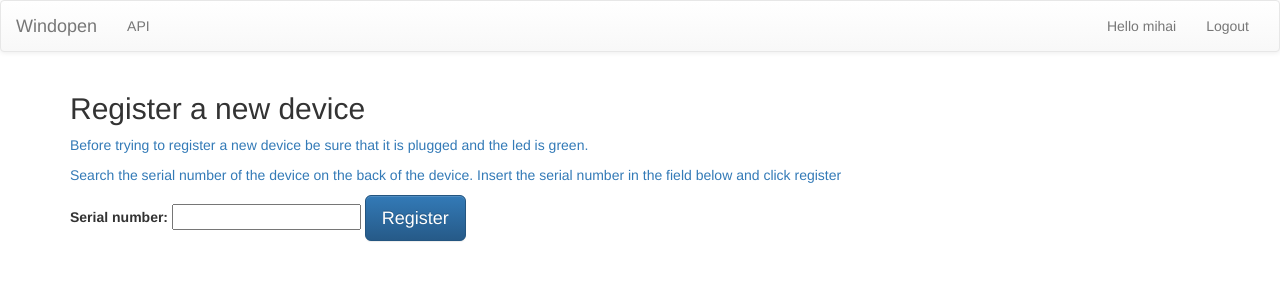
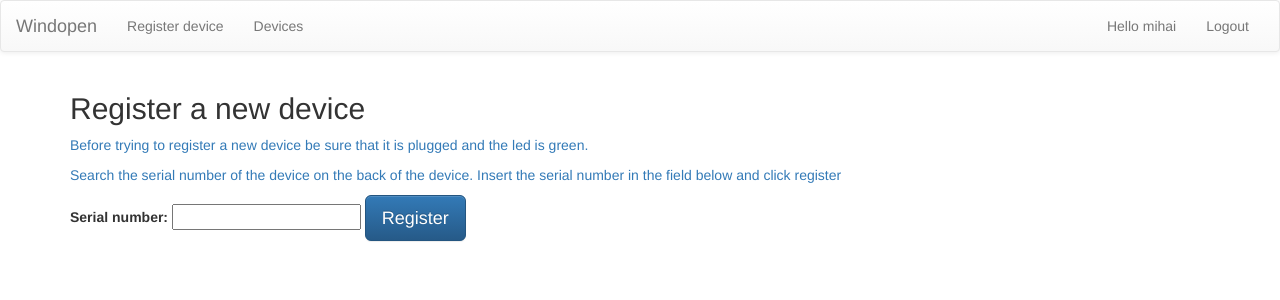
Before and after one commit to mihai-dobre/windopen_v2, a Django app: page /windopen/new_device/ in a window 1280 px wide. Shown: the top 300 px of the page. Run offline with Django 3.2, Linux system fonts and the light colour scheme; a user stored in the database is signed in; some libraries are stand-ins or nearby versions.

Commit message:
started devices page

```diff
--- a/windopen/windopen/templates/windopen/base.html
+++ b/windopen/windopen/templates/windopen/base.html
@@ -41,7 +41,8 @@
       <div class="collapse navbar-collapse" id="bs-example-navbar-collapse-1">
         <ul class="nav navbar-nav navbar-left">
           {% if user.is_authenticated %}
-          <li><a href="{% url 'api' %}">API</a></li>
+          <li><a href="{% url 'new_device' %}">Register device</a></li>
+          <li><a href="{% url 'devices' %}">Devices</a></li>
           {% endif %}
         </ul>
         <ul class="nav navbar-nav navbar-right">
--- /dev/null
+++ b/windopen/windopen/templates/windopen/devices.html
@@ -0,0 +1 @@
+{% extends 'windopen/base.html' %}
--- a/windopen/windopen/templates/windopen/register.html
+++ b/windopen/windopen/templates/windopen/register.html
@@ -5,13 +5,13 @@
     <body>
         {% if registered %}
           <strong>Thank you for registering!</strong>
-          <a href="/hackathon/login/">Return to the homepage.</a><br />
+          <a href="/windopen/login/">Return to the homepage.</a><br />
 
         {% else %}
           <div class='container text-center'>
               <h2 class="form-signin-heading">Sign Up</h2>
               <br>
-              <form class="form-horizontal" id="user_form" method="post" action="/hackathon/register/"
+              <form class="form-horizontal" id="user_form" method="post" action="/windopen/register/"
                 enctype="multipart/form-data">
                 {% csrf_token %}
                 {% load bootstrap %}
--- a/windopen/windopen/views.py
+++ b/windopen/windopen/views.py
@@ -38,8 +38,8 @@ import requests
 # Models
 from windopen.models import *
 from windopen.serializers import SnippetSerializer
-from windopen.forms import UserForm, NewDeviceForm
-from windopen_starter.log import logger_windopen
+from windopen.forms import UserForm, NewDeviceForm, DeviceForm
+from windopen_starter.log import logger_windopen as log
 
 
 profile_track = None
@@ -311,7 +311,17 @@ def index(request):
 
 @login_required
 def devices(request):
-    pass
+    if request.method == 'POST':
+        form = DeviceForm()
+        return render_to_response('windopen/new_device.html', {'form': form}, context_instance=RequestContext(request))
+    else:
+        form = DeviceForm()
+        context = RequestContext(request)
+        log.warning('#### second context: %s',context)
+        devices = Device.objects.all(user=request.user)
+        context.update({'devices': devices})
+        return render_to_response('windopen/devices.html', {'form': form}, context_instance=RequestContext(request))
+
 
 @login_required
 def new_device(request):
@@ -319,15 +329,15 @@ def new_device(request):
         form = NewDeviceForm(request.POST)
 
         if not form.is_valid():
-            logger_windopen.error(form.errors)
+            log.error(form.errors)
             return HttpResponse(json.dumps({'error': form.errors}), content_type='application/json')
         else:
-            logger_windopen.info('new_sn: %s', form.cleaned_data)
+            log.info('new_sn: %s', form.cleaned_data)
             new_sn = form.cleaned_data['new_device']
             # check if the device is already registerd
             existing_device = Device.objects.filter(uuid=new_sn)
             if existing_device:
-                logger_windopen.info('Device `%s` is already registered to user `%s`', new_sn, existing_device[0].user.username)
+                log.info('Device `%s` is already registered to user `%s`', new_sn, existing_device[0].user.username)
                 msg = 'Device is already registered'
                 return HttpResponse(json.dumps({'msg': msg}), content_type='application/json')
             # check if the device is connected to the rpyc server and if is in the unregistered table
@@ -341,10 +351,10 @@ def new_device(request):
                 d.save()
                 unreg_device.delete()
                 msg = 'Successfully registered new device'
-                logger_windopen.info('Registered new device `%s` to user `%s`', new_sn, request.user)
+                log.info('Registered new device `%s` to user `%s`', new_sn, request.user)
             else:
                 msg = 'The device is not connected. Please connect the device and check for the green LED'
-                logger_windopen('Device `%s` is not connected.', new_sn)
+                log.warning('Device `%s` is not connected.', new_sn)
 
             return HttpResponse(json.dumps({'msg': msg}), content_type='application/json')
     else:
@@ -800,7 +810,7 @@ def user_login(request):
         if user:
             if user.is_active:
                 login(request, user)
-                return HttpResponseRedirect('/windopen/new_device/')
+                return HttpResponseRedirect('/windopen/devices/')
             else:
                 return HttpResponse("Your Django Windopen account is disabled.")
         else:
```
